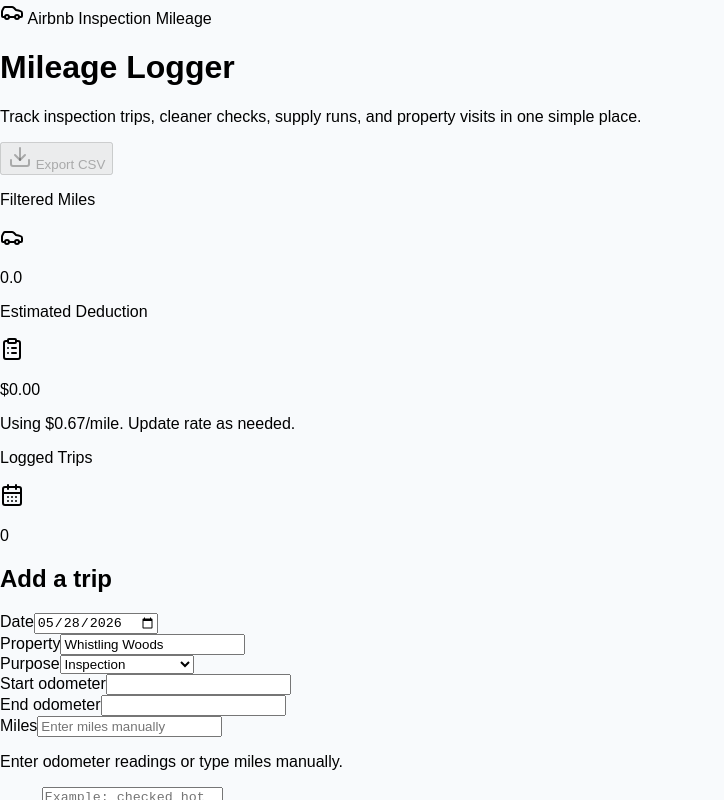
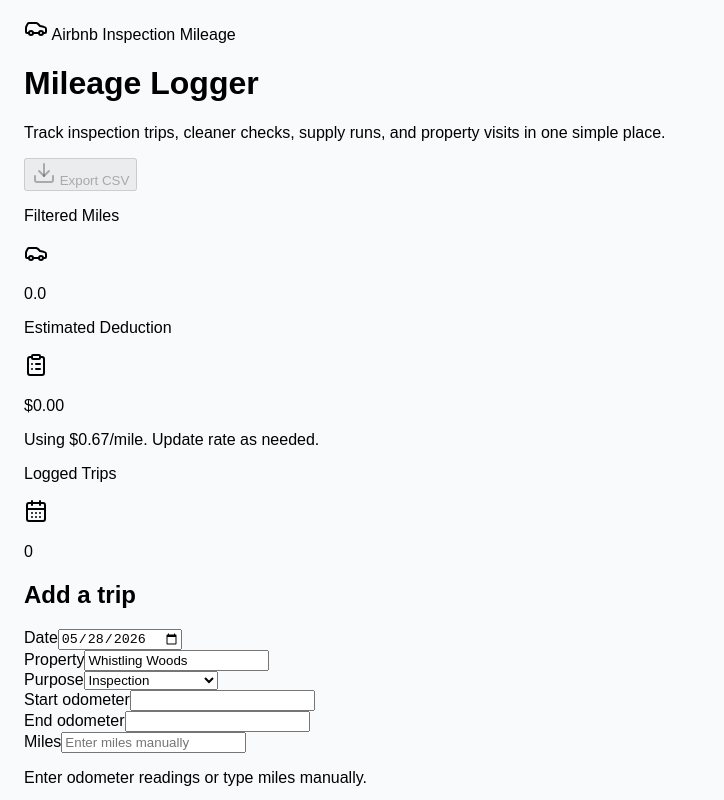
Before and after one commit to howmanymilestohome/airbnb-mileage-logger, a React (Vite) app: page / in a window 1280 px wide. Shown: the top 800 px of the page, without its empty margins (0-724 px from the left). Built offline with nearby package versions, Linux system fonts and the light colour scheme.

Commit message:
Update index.css

```diff
--- a/src/index.css
+++ b/src/index.css
@@ -3,3 +3,15 @@ body {
   font-family: Arial, sans-serif;
   background: #f8fafc;
 }
+
+#root {
+  padding-left: 24px;
+  padding-right: 24px;
+  padding-top: 16px;
+  padding-bottom: 16px;
+  box-sizing: border-box;
+}
+
+* {
+  box-sizing: border-box;
+}
```
